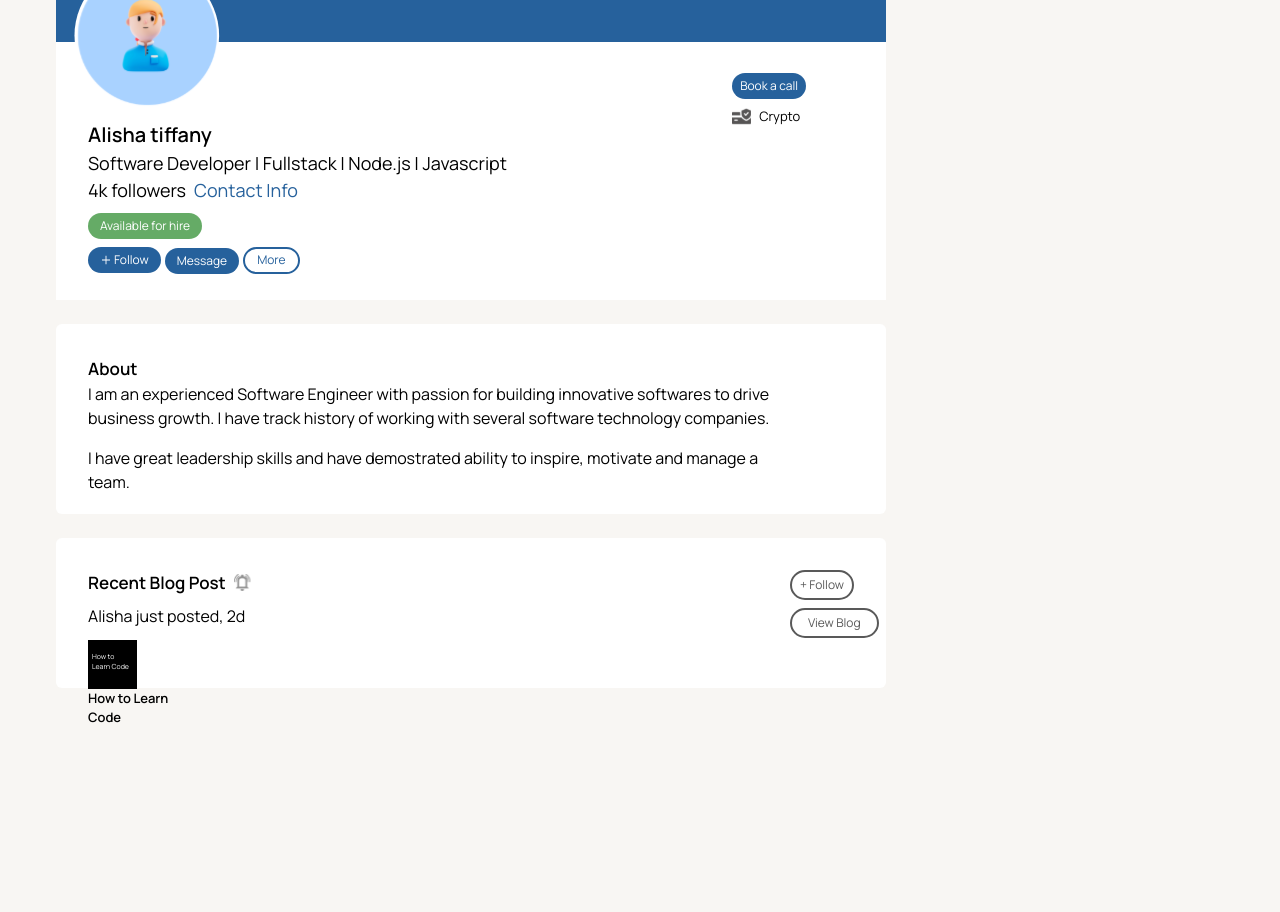
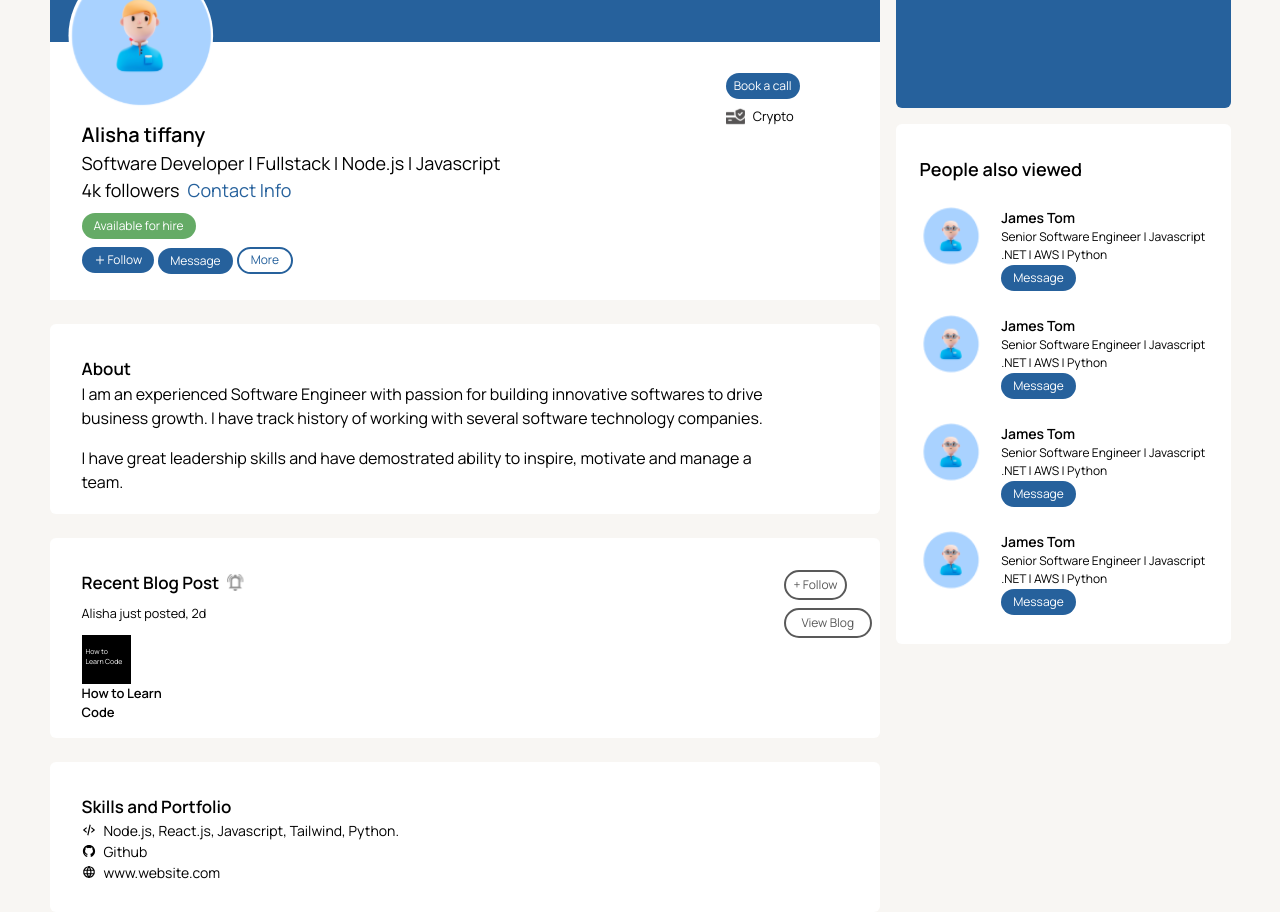
Before and after one commit to nnaemyx/linkedinprofile, a React (Create React App) app: page / in a window 1280 px wide. Shown: the part 200-1112 px from the top of the page. Before the commit the page ends 928 px from the top, so only its background shows below. Built offline with nearby package versions, Linux system fonts and the light colour scheme.

Commit message:
added the ads section

```diff
--- a/src/App.js
+++ b/src/App.js
@@ -3,7 +3,7 @@ import FirstSection from './components/Molecules/FirstSection';
 
 function App() {
   return (
-    <div className='flex flex-col md:container mt-10  gap-4 lg:flex-row' >
+    <div className='flex flex-col lg:container lg:justify-center mt-10 gap-4 lg:flex-row' >
       <FirstSection/>
       <AllAdsSection/>
     </div>
--- a/src/Data.js
+++ b/src/Data.js
@@ -1,6 +1,12 @@
+// import images
 import Profileimage from "./images/Profile Pic Display.svg";
+import CryptoIcon from "./images/crypto pay.svg";
+import Adsimage from './images/pic2 (1).png'
+// import icons
 import { AiOutlinePlus } from "react-icons/ai";
-import CryptoIcon from "./images/crypto pay.svg";
+
+// import components
+import Messagebtn from "./components/Atoms/Messagebtn";
 
 export const profile = [
   {
@@ -11,7 +17,6 @@ export const profile = [
     contact: "Contact Info",
     icon: <AiOutlinePlus />,
     followbtn: "Follow",
-    messagebtn: "Message",
     morebtn: "More",
     availablebtn: "Available for hire",
     bookbtn: "Book a call",
@@ -19,3 +24,30 @@ export const profile = [
     crypto: "Crypto",
   },
 ];
+
+export const people = [
+  {
+    image: <Adsimage />,
+    name: "James Tom",
+    paragraph: "Senior Software Engineer | Javascript .NET | AWS | Python",
+    message: <Messagebtn />,
+  },
+  {
+    image: <Adsimage />,
+    name: "James Tom",
+    paragraph: "Senior Software Engineer | Javascript .NET | AWS | Python",
+    message: <Messagebtn />,
+  },
+  {
+    image: <Adsimage />,
+    name: "James Tom",
+    paragraph: "Senior Software Engineer | Javascript .NET | AWS | Python",
+    message: <Messagebtn />,
+  },
+  {
+    image: <Adsimage />,
+    name: "James Tom",
+    paragraph: "Senior Software Engineer | Javascript .NET | AWS | Python",
+    message: <Messagebtn />,
+  },
+];
--- a/src/components/Atoms/Aboutsection.jsx
+++ b/src/components/Atoms/Aboutsection.jsx
@@ -17,13 +17,13 @@ const Aboutsection = () => {
       <div className="lg:w-[830px] py-8 lg:pl-[2rem] pl-[1rem] lg:h-[190px]">
         <h1 className="font-semibold text-[17px]">About</h1>
         <div className="hidden md:block">
-          <p className="lg:w-[740px]">
+          <p className="xl:w-[740px] lg:w-[620px]">
             I am an experienced Software Engineer with passion for building
             innovative softwares to drive business growth. I have track history
             of working with several software technology companies.
           </p>
 
-          <p className="lg:mt-4 lg:w-[680px]">
+          <p className="lg:mt-4 xl:w-[680px] lg:w-[500px]">
             I have great leadership skills and have demostrated ability to
             inspire, motivate and manage a team.
           </p>
--- a/src/components/Atoms/Ads.jsx
+++ b/src/components/Atoms/Ads.jsx
@@ -1,9 +1,36 @@
-import React from 'react'
+import React from "react";
+import { people } from "../../Data";
 
 const Ads = () => {
   return (
-    <div>Ads</div>
-  )
-}
+    <div className="lg:px-0">
+      <div className="bg-primary rounded-md mx-6 lg:mx-0 lg:w-[335px] w-[291px] h-[233px] lg:h-[268px]">
+        <h1 className="text-center py-24 text-[32px] font-bold text-white items-center ">
+          ADS
+        </h1>
+      </div>
+      <div className="bg-white mt-4 px-6 py-8 lg:rounded-md lg:w-[335px]  h-[233px] lg:h-[520px]">
+        <h1 className="text-[18px] font-semibold">People also viewed</h1>
+        {people.map((items, index) => {
+          return (
+            <div className="flex gap-4 items-center">
+              <div>
+                <img src={items.image.type} alt="" className="w-[100px]" />
+              </div>
 
-export default Ads
+              <div>
+                <div className="mt-6">
+                  <h1 className="text-[14px] font-semibold">{items.name}</h1>
+                  <p className="text-[12px]">{items.paragraph}</p>
+                  <button>{items.message}</button>
+                </div>
+              </div>
+            </div>
+          );
+        })}
+      </div>
+    </div>
+  );
+};
+
+export default Ads;
--- /dev/null
+++ b/src/components/Atoms/Messagebtn.jsx
@@ -0,0 +1,15 @@
+import React from "react";
+
+const Messagebtn = () => {
+  return (
+    <div>
+      <div>
+        <button className="px-3 py-1 bg-primary text-white rounded-full text-[12px]">
+          Message
+        </button>
+      </div>
+    </div>
+  );
+};
+
+export default Messagebtn;
--- a/src/components/Atoms/Profilesection.jsx
+++ b/src/components/Atoms/Profilesection.jsx
@@ -3,6 +3,7 @@ import { profile } from "../../Data";
 import { BiDotsVerticalRounded } from 'react-icons/bi'
 // import {CgClose} from 'react-icons/cg'
 import MobileProfille from "./MobileProfille";
+import Messagebtn from "./Messagebtn";
 
 
 const Profilesection = () => {
@@ -13,7 +14,7 @@ const Profilesection = () => {
 
   return (
     <div className="md:h-[460px] h-[300px] md:bg-white bg-[#F8F6F3] lg:rounded-t-[10px]">
-      <div className="bg-primary lg:w-[830px]  md:rounded-t-[10px] h-[110px] md:h-[202px]">
+      <div className="bg-primary xl:w-[830px] lg:w-[100%] md:rounded-t-[10px] h-[110px] md:h-[202px]">
         {profile.map((items, index) => {
           return <div className="flex justify-between" key={index}>
             <div>
@@ -41,7 +42,7 @@ const Profilesection = () => {
                     </div>
 
                     <div>
-                      <button className="px-3 py-1 bg-primary text-white rounded-full text-[12px]">{ items.messagebtn}</button>
+                      <Messagebtn/>
                     </div>
 
                     <div>
--- a/src/components/Atoms/Recentblog.jsx
+++ b/src/components/Atoms/Recentblog.jsx
@@ -4,7 +4,7 @@ import Notification from "../../images/bell.svg";
 const Recentblog = () => {
   return (
     <div className="bg-white mt-6 rounded-md">
-      <div className="lg:w-[830px] py-8  lg:pl-[2rem] pl-[1rem] lg:h-[150px]">
+      <div className="lg:w-[830px] py-8  lg:pl-[2rem] pl-[1rem] lg:h-[200px]">
         <div className="flex justify-between">
           <div>
             <h1 className="flex items-center gap-2 font-semibold text-[17px]">
@@ -13,14 +13,14 @@ const Recentblog = () => {
                 <img src={Notification} alt="" />
               </span>
             </h1>
-            <h1 className="mt-2">Alisha just posted, 2d</h1>
+            <h1 className="mt-2 text-[12.7px]">Alisha just posted, 2d</h1>
             <div className="bg-black mt-3 items-center w-[49px] h-[49px] ">
               <p className="text-[7px] px-1 py-3 text-left text-white">How to Learn Code</p>
             </div>
             <p className="font-semibold text-[13px]">How to Learn <br/>Code </p>
           </div>
 
-          <div className="w-[6rem]">
+          <div className="lg:pr-[24rem] lg:w-[4rem] w-[6rem] xl:pr-[0rem] xl:w-[6rem]">
             <button className="px-2 py-1 mb-2 text-[12px] border-2 rounded-full border-[#595959] text-[#595959]">
               + Follow
             </button>
--- a/src/components/Atoms/Skills.jsx
+++ b/src/components/Atoms/Skills.jsx
@@ -1,8 +1,26 @@
 import React from 'react'
+
+// import icons
+import { BiCodeAlt } from 'react-icons/bi'
+import { AiOutlineGithub } from 'react-icons/ai'
+import {TbWorld} from 'react-icons/tb'
+
+
 
 const Skills = () => {
   return (
-    <div>Skills</div>
+    <div className='bg-white mt-6 rounded-md'>
+      <div className='lg:w-[830px] py-8  lg:pl-[2rem] pl-[1rem] lg:h-[150px]'>
+        <h1 className='font-semibold text-[17px]'>Skills and Portfolio</h1>
+        <div>
+          <ul className='text-[12.17px] lg:text-[14px]'>
+            <li className='flex  items-center gap-2'><span><BiCodeAlt/></span>Node.js, React.js, Javascript, Tailwind, Python.</li>
+            <a href="google.com"><li className='flex gap-2 items-center'><span><AiOutlineGithub/></span>Github</li></a>
+            <a href="google.com"><li className='flex gap-2 items-center'><span><TbWorld/></span>www.website.com</li></a>
+         </ul>
+        </div>
+      </div>
+    </div>
   )
 }
 
--- a/src/components/Molecules/FirstSection.jsx
+++ b/src/components/Molecules/FirstSection.jsx
@@ -2,14 +2,16 @@ import React from 'react'
 import Aboutsection from '../Atoms/Aboutsection'
 import Profilesection from '../Atoms/Profilesection'
 import Recentblog from '../Atoms/Recentblog'
+import Skills from '../Atoms/Skills'
 
 
 const FirstSection = () => {
   return (
-    <div className=''>
+    <div className='xl:w-[830px] lg:w-[67%] '>
       <Profilesection />
       <Aboutsection />
-      <Recentblog/>
+      <Recentblog />
+      <Skills/>
     </div>
   )
 }
```
Also changed, not shown: src/images/pic2 (1).png (added).
